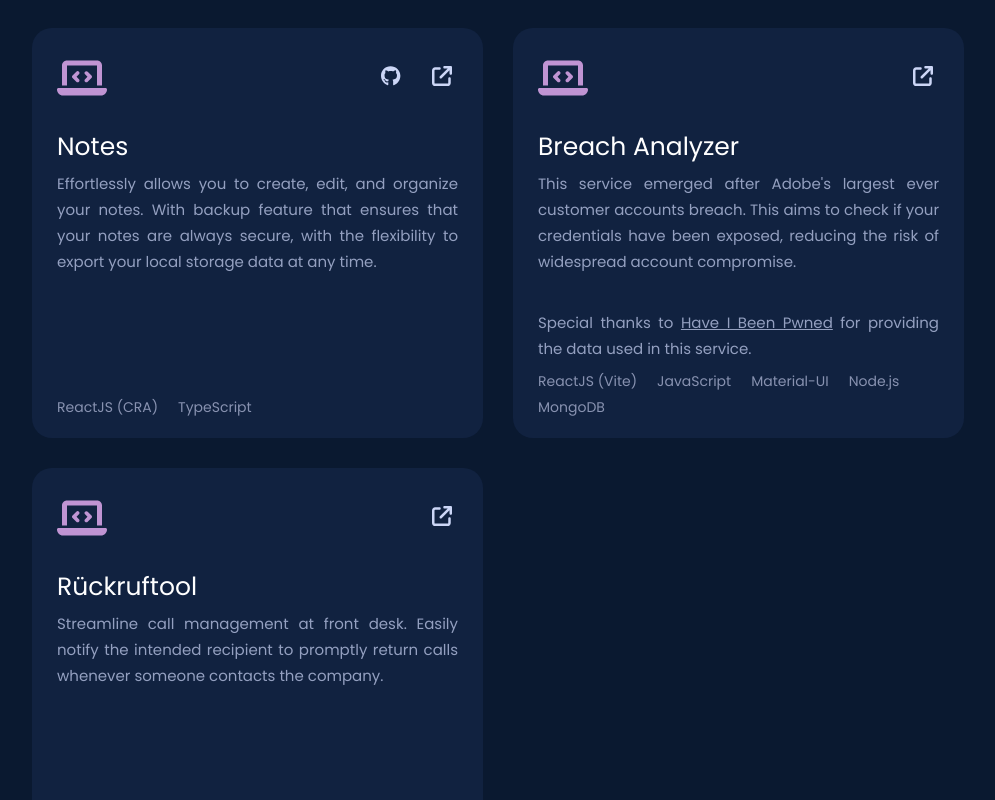
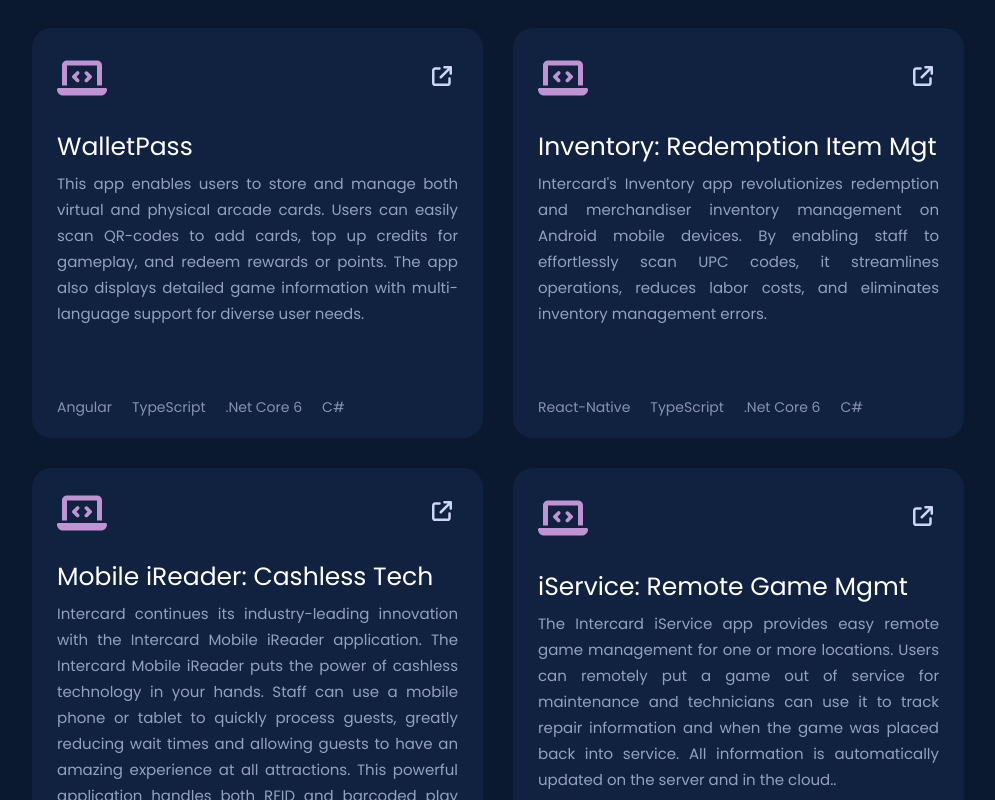
Before and after one commit to barreyrojohnmiko/personal-portfolio, a React (Create React App) app: page / in a window 1280 px wide. Shown: the part 1640-2440 px from the top of the page, without its empty margins (142-1137 px from the left). Built offline with nearby package versions, Linux system fonts and the light colour scheme.

Commit message:
added more projects

```diff
--- a/src/components/about/About.tsx
+++ b/src/components/about/About.tsx
@@ -22,7 +22,8 @@
 
   "Postman",
 
-  ".NET Core 6.0 C#",
+  ".NET Core 6",
+  "C#",
   "SQL",
   "MSSQL",
   "SQLite",
--- a/src/components/projects/Projects.tsx
+++ b/src/components/projects/Projects.tsx
@@ -1,55 +1,81 @@
-import "./styles.scss";
+import './styles.scss';
 
-import React, { RefObject } from "react";
+import React, { RefObject } from 'react';
 
-import ProjectPanelView from "../../views/projectPanel/ProjectPanel";
+import ProjectPanelView from '../../views/projectPanel/ProjectPanel';
 
 type ProjectsProps = { projectsSectionRef: RefObject<HTMLDivElement> };
 
 const panelData = [
   {
-    pID: 1,
-    projectLabel: "Notes",
+    projectLabel: 'WalletPass',
     projectDescription:
-      "Effortlessly allows you to create, edit, and organize your notes. With backup feature that ensures that your notes are always secure, with the flexibility to export your local storage data at any time.",
-    githubLink: "https://github.com/barreyrojohnmiko/RJSNotes",
-    externalLink: "https://barreyrojohnmiko.github.io/RJSNotes/",
-    techUsed: ["ReactJS (CRA)", "TypeScript"],
+      'This app enables users to store and manage both virtual and physical arcade cards. Users can easily scan QR-codes to add cards, top up credits for gameplay, and redeem rewards or points. The app also displays detailed game information with multi-language support for diverse user needs.',
+    externalLink: 'https://qareleased.icardinc.net/WalletPass/locations',
+    techUsed: ['Angular', 'TypeScript', '.Net Core 6', 'C#'],
   },
   {
-    pID: 2,
-    projectLabel: "Breach Analyzer",
+    projectLabel: 'Inventory: Redemption Item Mgt',
+    projectDescription:
+      "Intercard's Inventory app revolutionizes redemption and merchandiser inventory management on Android mobile devices. By enabling staff to effortlessly scan UPC codes, it streamlines operations, reduces labor costs, and eliminates inventory management errors.",
+    externalLink:
+      'https://play.google.com/store/apps/details?id=com.intercard.Inventory_App',
+    techUsed: ['React-Native', 'TypeScript', '.Net Core 6', 'C#'],
+  },
+  {
+    projectLabel: 'Mobile iReader: Cashless Tech',
+    projectDescription:
+      'Intercard continues its industry-leading innovation with the Intercard Mobile iReader application. The Intercard Mobile iReader puts the power of cashless technology in your hands. Staff can use a mobile phone or tablet to quickly process guests, greatly reducing wait times and allowing guests to have an amazing experience at all attractions. This powerful application handles both RFID and barcoded play cards as well as our newest wristband and iQ-Ticket offerings. Staff will also be able to provide guests with their play card balances using a simple tap or scan.',
+    externalLink:
+      'https://play.google.com/store/apps/details?id=com.intercardinc.mobileireader',
+    techUsed: ['React-Native', 'TypeScript', '.Net Core 6', 'C#', 'Firebase'],
+  },
+  {
+    projectLabel: 'iService: Remote Game Mgmt',
+    projectDescription:
+      'The Intercard iService app provides easy remote game management for one or more locations. Users can remotely put a game out of service for maintenance and technicians can use it to track repair information and when the game was placed back into service. All information is automatically updated on the server and in the cloud..',
+    externalLink:
+      'https://play.google.com/store/apps/details?id=com.intercard.service.application',
+    techUsed: ['React-Native', 'TypeScript', '.Net Core 6', 'C#', 'Firebase'],
+  },
+  {
+    projectLabel: 'Notes',
+    projectDescription:
+      'Effortlessly allows you to create, edit, and organize your notes. With backup feature that ensures that your notes are always secure, with the flexibility to export your local storage data at any time.',
+    githubLink: 'https://github.com/barreyrojohnmiko/RJSNotes',
+    externalLink: 'https://barreyrojohnmiko.github.io/RJSNotes/',
+    techUsed: ['ReactJS (CRA)', 'TypeScript'],
+  },
+  {
+    projectLabel: 'Breach Analyzer',
     projectDescription:
       "This service emerged after Adobe's largest ever customer accounts breach. This aims to check if your credentials have been exposed, reducing the risk of widespread account compromise.",
-    githubLink: "",
-    externalLink: "https://breach.itfabrik24.net/",
+    externalLink: 'https://breach.itfabrik24.net/',
     techUsed: [
-      "ReactJS (Vite)",
-      "JavaScript",
-      "Material-UI",
-      "Node.js",
-      "MongoDB",
+      'ReactJS (Vite)',
+      'JavaScript',
+      'Material-UI',
+      'Node.js',
+      'MongoDB',
     ],
     credits: {
-      cLabelStart: "Special thanks to",
-      cLabelEnd: "for providing the data used in this service.",
-      cName: "Have I Been Pwned",
-      cUrl: "https://haveibeenpwned.com/",
+      cLabelStart: 'Special thanks to',
+      cLabelEnd: 'for providing the data used in this service.',
+      cName: 'Have I Been Pwned',
+      cUrl: 'https://haveibeenpwned.com/',
     },
   },
   {
-    pID: 3,
-    projectLabel: "Rückruftool",
+    projectLabel: 'Rückruftool',
     projectDescription:
-      "Streamline call management at front desk. Easily notify the intended recipient to promptly return calls whenever someone contacts the company.",
-    githubLink: "",
-    externalLink: "https://rufzurück.de",
+      'Streamline call management at front desk. Easily notify the intended recipient to promptly return calls whenever someone contacts the company.',
+    externalLink: 'https://rufzurück.de',
     techUsed: [
-      "ReactJS (Vite)",
-      "JavaScript",
-      "Material-UI",
-      "Node.js",
-      "MongoDB",
+      'ReactJS (Vite)',
+      'JavaScript',
+      'Material-UI',
+      'Node.js',
+      'MongoDB',
     ],
   },
 ];
@@ -61,7 +87,7 @@
 
       <div className="projects-panel-container">
         {panelData.map((data: any, index: any) => (
-          <React.Fragment key={data.pID}>
+          <React.Fragment key={index}>
             <ProjectPanelView
               projectLabel={data.projectLabel}
               projectDescription={data.projectDescription}
@@ -72,7 +98,6 @@
             />
           </React.Fragment>
         ))}
-
       </div>
 
       <div className="projects-label closing">&lt;/projects&gt;</div>
--- a/src/views/projectPanel/ProjectPanel.tsx
+++ b/src/views/projectPanel/ProjectPanel.tsx
@@ -32,7 +32,7 @@
         />
 
         <div className="right-panel-content">
-          {props.githubLink !== "" &&
+          {props.githubLink &&
             renderPanelLogo(
               "Github",
               () => window.open(props.githubLink),
```
